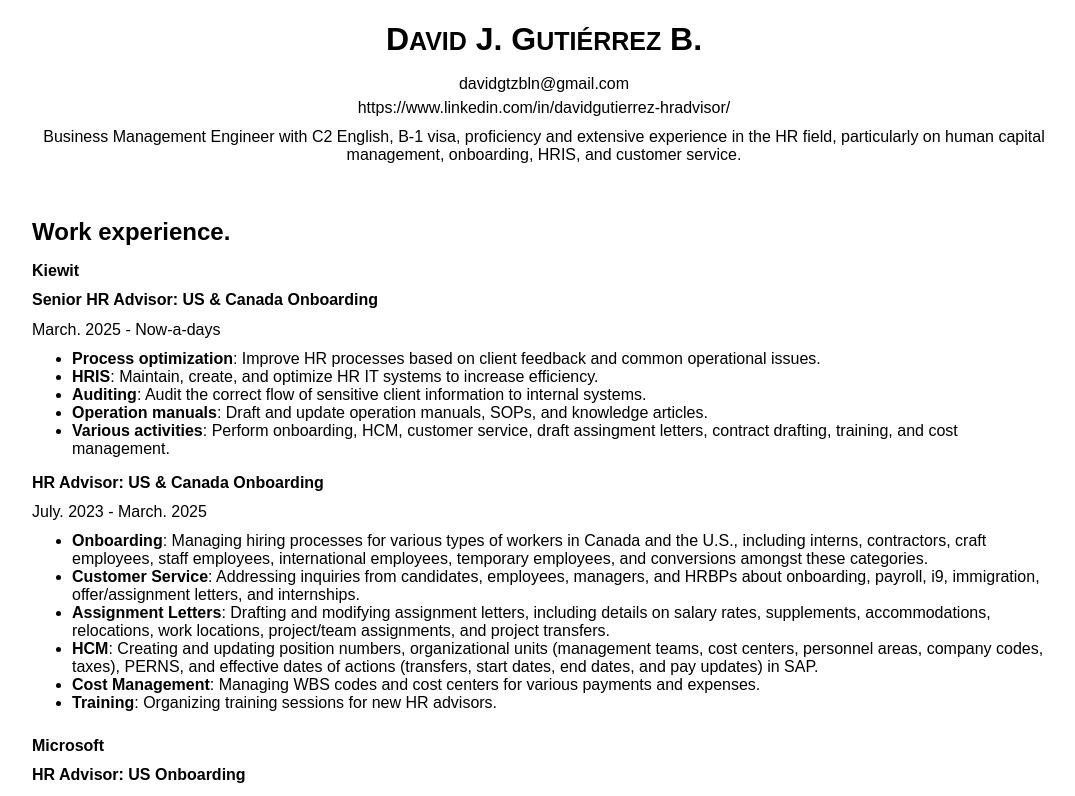
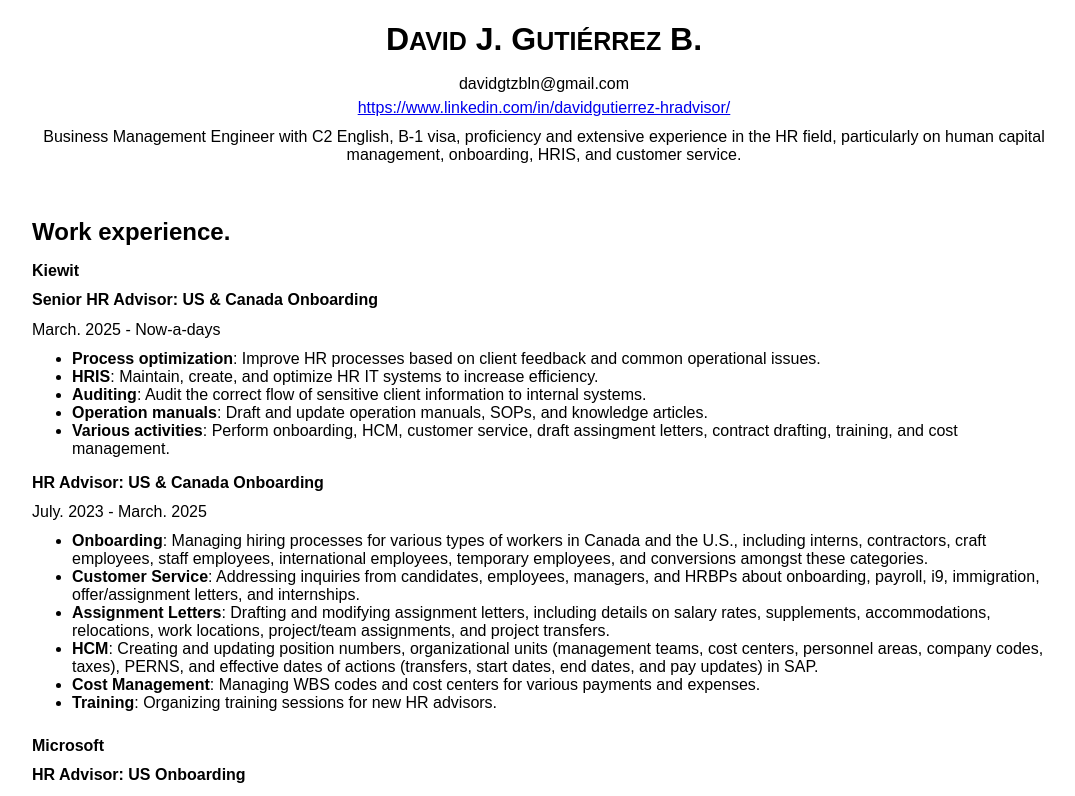
Before and after one commit to DavidGtzB/MyHRCV, a plain HTML site: page index.html in a window 1280 px wide. Shown: the top 796 px of the page, without its empty margins (96-1171 px from the left). Drawn offline with Linux system fonts and the light colour scheme.

Commit message:
actulizacion

```diff
--- a/index.html
+++ b/index.html
@@ -39,7 +39,7 @@
     <h1 class="centrado">D<span class= "letra-pequeña">AVID</span> J. G<span class= "letra-pequeña">UTIÉRREZ</span> B.
     </h1>
     <p class="centrado espaciado">davidgtzbln@gmail.com</p>
-    <p class="centrado espaciado">https://www.linkedin.com/in/davidgutierrez-hradvisor/</p>
+    <p class="centrado espaciado"><a href="https://www.linkedin.com/in/davidgutierrez-hradvisor/" target="_blank" class="centrado espaciado">https://www.linkedin.com/in/davidgutierrez-hradvisor/</a></p>
     <p class="centrado">Business Management Engineer with C2 English, B-1 visa, proficiency and extensive
         experience in the HR field, particularly on human capital management, onboarding, HRIS, and
         customer service.
```
